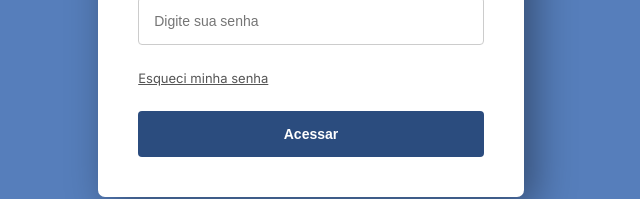
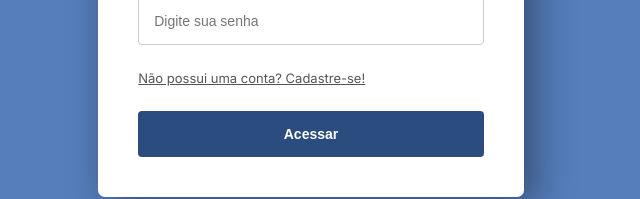
Before and after one commit to Darlan-Berg/GerenciaFacil, a plain HTML site: page templates/tela_login.html in a window 1280 px wide. Shown: the part 442-641 px from the top of the page, without its empty margins (329-969 px from the left). Drawn offline with Linux system fonts and the light colour scheme; files that its build step writes are made by us from their sources.

Commit message:
Substituição do link "esqueceu para senha" para um link que redireciona para a página de cadastro

```diff
--- a/templates/tela_login.html
+++ b/templates/tela_login.html
@@ -16,7 +16,7 @@
             <input name="email" type="email" placeholder="Digite seu e-mail" autofocus="true" />
             <label for="password">Senha</label>
             <input name="senha" type="password" placeholder="Digite sua senha" />
-            <a href="/">Esqueci minha senha</a>
+            <a href="/cadastro">Não possui uma conta? Cadastre-se!</a>
             <input type="submit" value="Acessar" class="btn" />
         </form>
     </div>
```
